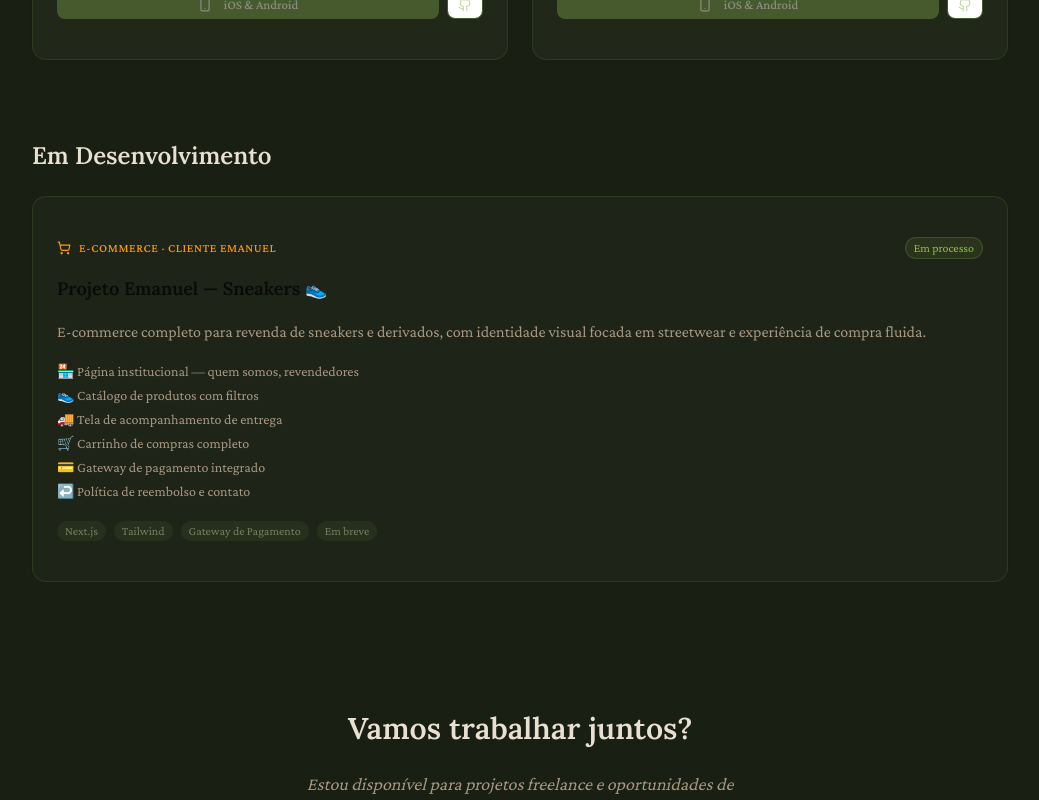
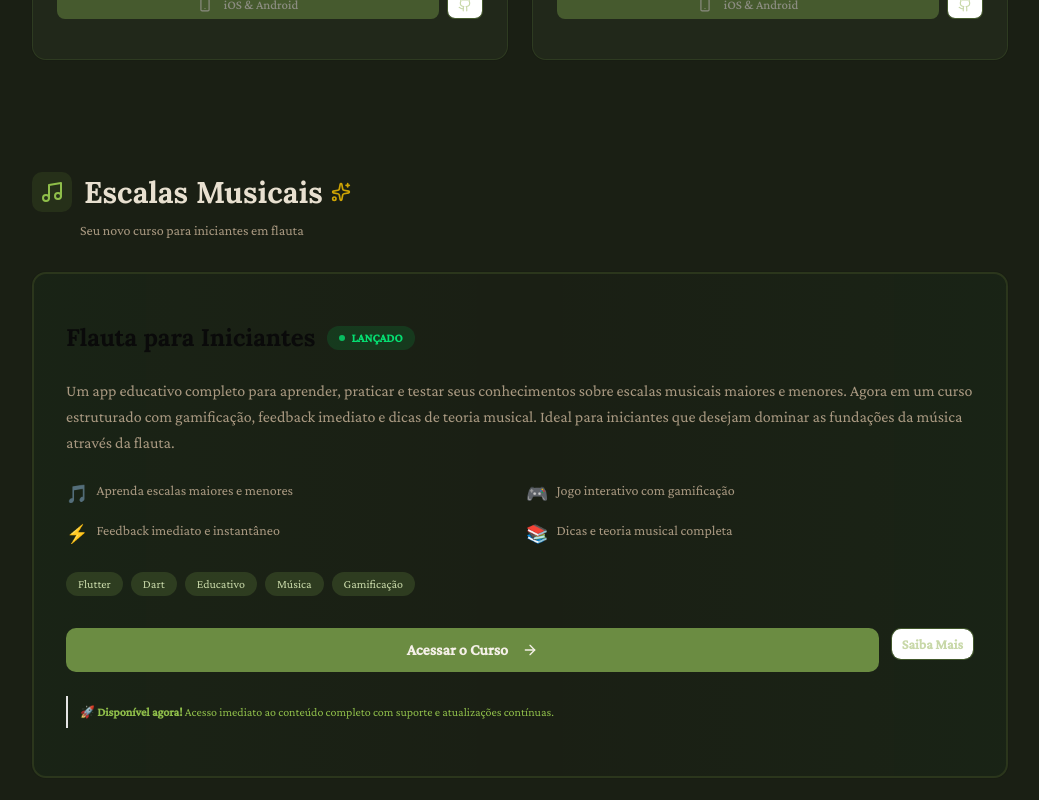
Before and after one commit to eduzimmartins22/portfolio-eduardo, a Next.js app: page / in a window 1280 px wide. Shown: the part 2900-3700 px from the top of the page, without its empty margins (120-1159 px from the left). Built offline with nearby package versions, Linux system fonts and the light colour scheme.

Commit message:
adiciona componente LaunchedCourse à página principal

```diff
--- a/app/page.tsx
+++ b/app/page.tsx
@@ -7,6 +7,7 @@ import { About } from "../enxuto/lib/components/sections/About";
 import { FeaturedProject } from "../enxuto/lib/components/sections/FeaturedProject";
 import { WebProjects } from "../enxuto/lib/components/sections/WebProject";
 import { MobileApps } from "../enxuto/lib/components/sections/MobileApps";
+import { LaunchedCourse } from "../enxuto/lib/components/sections/LaunchedCourse"; // ← NOVO
 import { InProgress } from "../enxuto/lib/components/sections/InProgress";
 import { Contact } from "../enxuto/lib/components/sections/Contact";
 
@@ -31,6 +32,7 @@ export default function Portfolio() {
           <FeaturedProject t={t} />
           <WebProjects t={t} />
           <MobileApps t={t} />
+          <LaunchedCourse t={t} />
           <InProgress t={t} />
           <Contact t={t} />
         </div>
```
